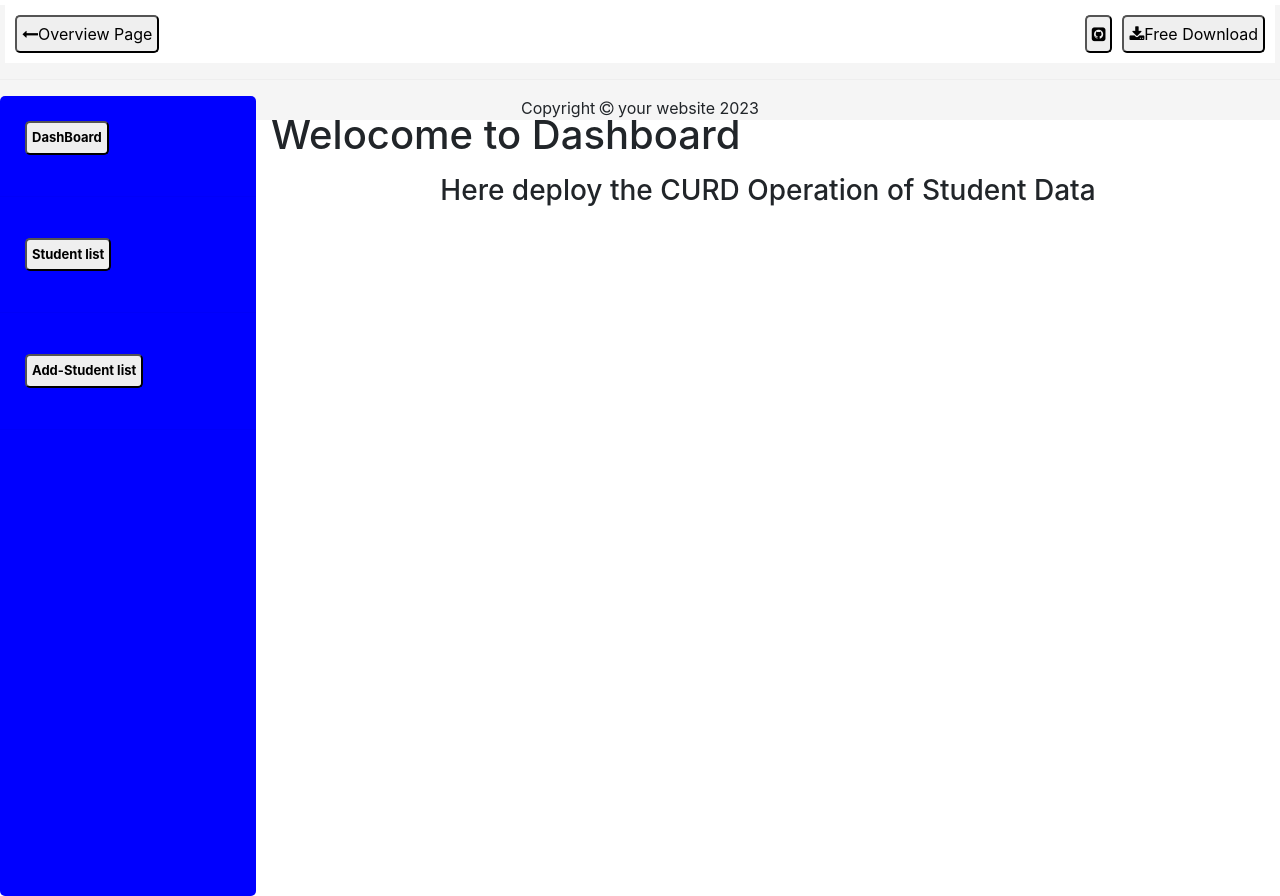
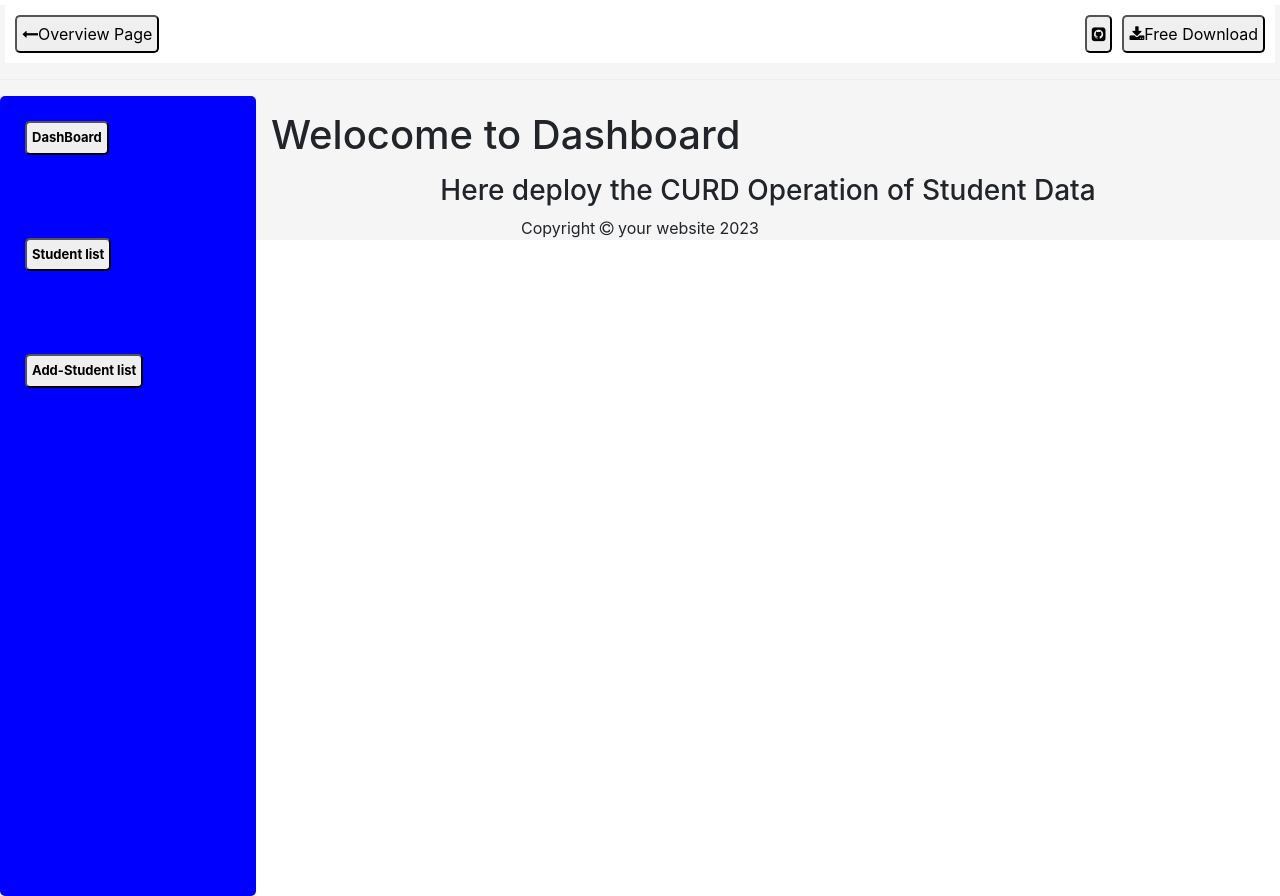
Before and after one commit to vijipriya110/react-curd-app, a React (Create React App) app: page / in a window 1280 px wide. After the commit the page ends 800 px from the top, so only its background shows below. Built offline with nearby package versions, Linux system fonts and the light colour scheme; no server answers.

Commit message:
Update App.css

```diff
--- a/src/App.css
+++ b/src/App.css
@@ -109,7 +109,7 @@
   height:100%;
   width: 80%;
   margin-left:20%;
-  position: absolute;
+  position: reltive;
 }
 
 
```
